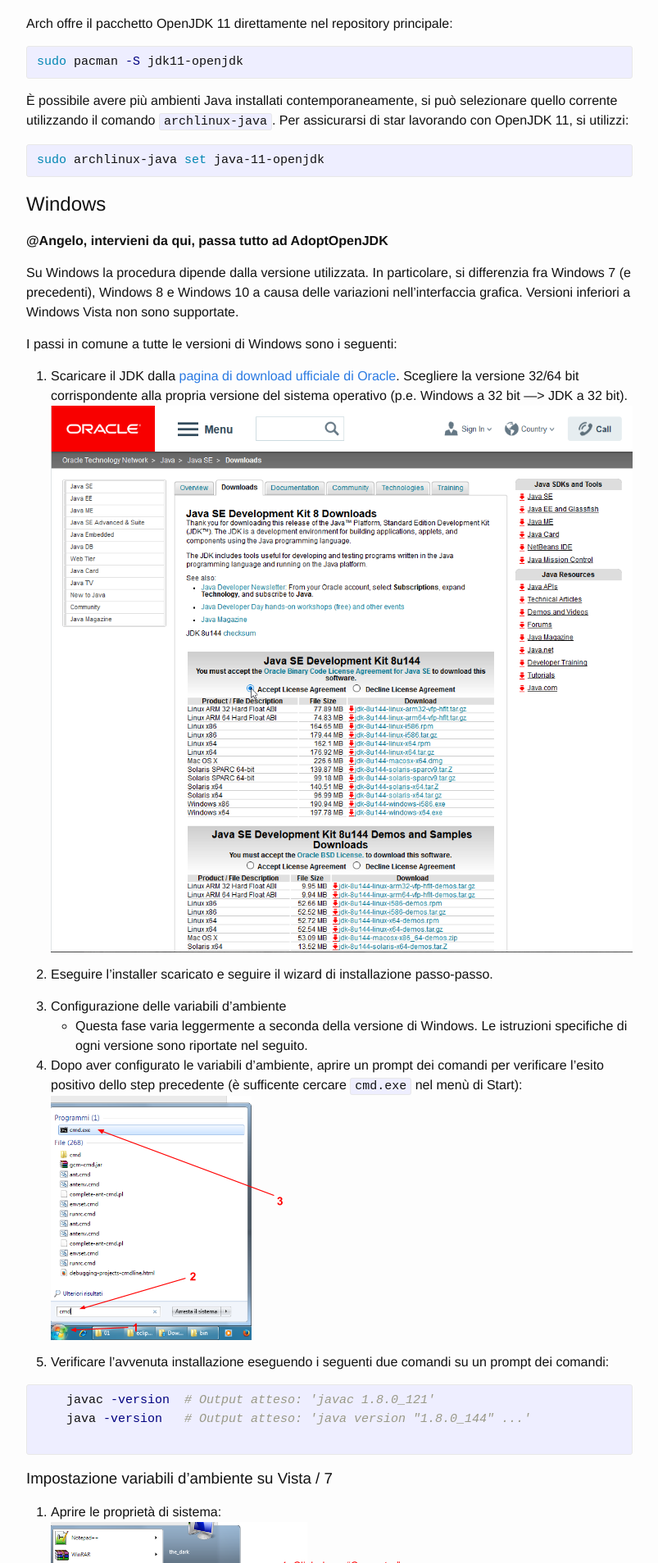
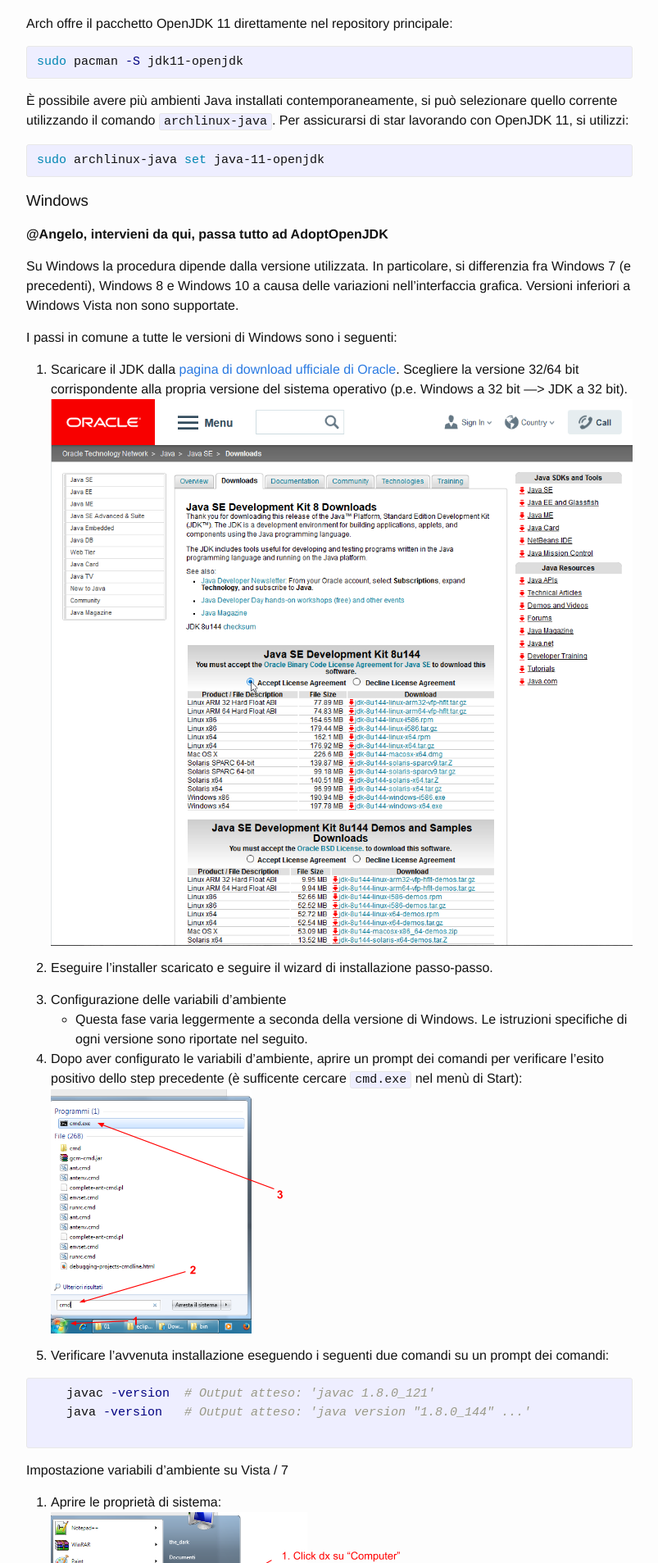
Before and after one commit to unibo-oop/software-installation, a Jekyll site: the page built from index.md, in a window 1280 px wide. Shown: the part 1704-3611 px from the top of the page at 82% size, without its empty margins (238-1041 px from the left). Built offline with Jekyll 4.4.1, drawn with Linux system fonts in a browser that asks for light colours.

```diff
--- a/index.md
+++ b/index.md
@@ -89,7 +89,7 @@ Per assicurarsi di star lavorando con OpenJDK 11, si utilizzi:
 sudo archlinux-java set java-11-openjdk
 {% endhighlight %}
 
-## Windows
+### Windows
 
 **@Angelo, intervieni da qui, passa tutto ad AdoptOpenJDK**
 
@@ -118,7 +118,7 @@ Scegliere la versione 32/64 bit corrispondente alla propria versione del sistema
     {% endhighlight %}
 
 
-### Impostazione variabili d'ambiente su Vista / 7
+#### Impostazione variabili d'ambiente su Vista / 7
 
 1. Aprire le proprietà di sistema:<br/>
 ![Missing image](img/win-system-properties.png "Windows system properties")
@@ -136,7 +136,7 @@ Scegliere la versione 32/64 bit corrispondente alla propria versione del sistema
 5. Verificare la corretta installazione del JDK eseguendo il comando `javac -version` e `java -version` dal prompt dei comandi.
 
 
-### Impostazione variabili d'ambiente su Windows 8
+#### Impostazione variabili d'ambiente su Windows 8
 
 1. Aprire il menù d'avvio cercare il __"Pannello di controllo"__:
 ![Missing image](img/win8/env_vars/1.png)
@@ -188,7 +188,7 @@ Scegliere la versione 32/64 bit corrispondente alla propria versione del sistema
 
 # Eclipse
 
-### Arch Linux e derivate (Manjaro, Antergos, Bridge...)
+## Arch Linux e derivate (Manjaro, Antergos, Bridge...)
 Arch manutiene nel repository ufficiale Eclipse all’ultima versione, sempre aggiornato. Gli utenti di Arch possono usare il package manager per installare Eclipse (``sudo pacman -S eclipse``), e saltare direttamente al punto 6, lanciando il comando ``eclipse``.
 
 ## Tutti i sistemi operativi
```
